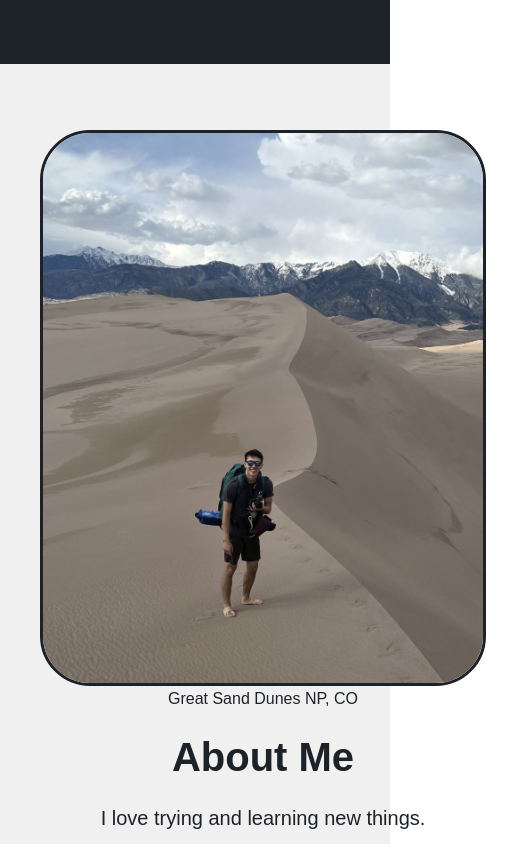
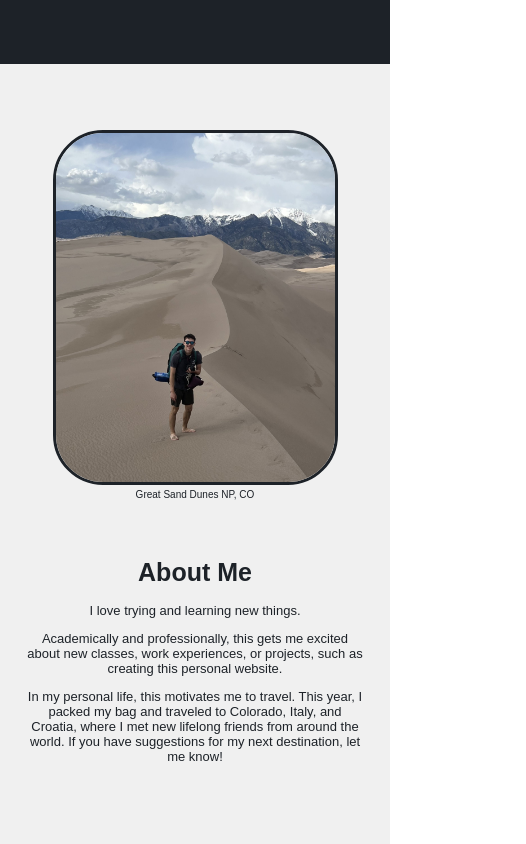
Before and after one commit to Danielbaker31/Danielbaker31.github.io, a React (Create React App) app: page / in a window 390 px wide. Shown: the part 780-1624 px from the top of the page, 526 px wide, since content can reach past the window. Built offline with nearby package versions, Linux system fonts and the light colour scheme.

Commit message:
fixed some mobile browser issues

```diff
--- a/src/Pages/Home.js
+++ b/src/Pages/Home.js
@@ -39,7 +39,7 @@ function Home() {
                     <figure align={alignRight ? "right" : "center"}>
                         <img
                             src ={require('../pics/img1.jpg')}
-                            style={{width: 440, height: 550, borderRadius: 100/ 2}}
+                            style={{borderRadius: 100/ 2}}
                             alt="alternatetext"/>
                         <figcaption> Great Sand Dunes NP, CO </figcaption>
                     </figure>
--- a/src/Styles/Home.css
+++ b/src/Styles/Home.css
@@ -53,33 +53,26 @@
   .aboutMe .column figure figcaption {
     padding-right: 125px;
     text-align: right;
+    font-size: 15px;
   }
 
   img {
     border: 3px solid #1D2228;
+    width: 400px;
+    height: 500px;
   }
 
   .aboutMe .column .paragraph {
     padding-left: 50px;
     width: 70%;
-    font-size: 20px;
     text-align: justify;
   }
 
-  @media only screen and (max-width: 650px) {
-    .intro h2 {
-      font-size: 50px;
-    }
-
-    .intro .headline {
-      margin-top: 10px;
-      font-size: 17px;
-      width: 80%;
-    }
-
-    .aboutMe {
-      display: flex;
-    }
+  .aboutMe .column .paragraph h1{
+    font-size: 45px;
+  }
+  .aboutMe .column .paragraph p {
+    font-size: 20px;
   }
 
   @media only screen and (max-width: 1150px) {
@@ -98,9 +91,17 @@
       padding-right: 0px;
     }
 
+    img {
+      max-width: 90%;
+      width: auto;
+      height: auto;
+    }
+
     .aboutMe .column .paragraph {
-      padding-left: 0px;
-      width: 100%;
+      margin: 0px;
+      padding: 25px;
+      max-width: 100%;
+      width: auto;
       font-size: 20px;
       text-align: center;
     }
@@ -109,8 +110,29 @@
       padding-right: 0px;
       text-align: center;
     }
+  }
 
+  @media only screen and (max-width: 650px) {
+    .intro h2 {
+      font-size: 50px;
+    }
 
+    .intro .headline {
+      margin-top: 10px;
+      font-size: 17px;
+      width: 80%;
+    }
+
+    .aboutMe .column .paragraph h1{
+      font-size: 35px;
+    }
+    .aboutMe .column .paragraph p {
+      font-size: 17px;
+    }
+
+    .aboutMe .column figure figcaption {
+      font-size: 12px;
+    }
   }
 
 
@@ -124,6 +146,17 @@
       font-size: 15px;
       width: 80%;
     }
+
+    .aboutMe .column .paragraph h1{
+      font-size: 30px;
+    }
+    .aboutMe .column .paragraph p {
+      font-size: 15px;
+    }
+
+    .aboutMe .column figure figcaption {
+      font-size: 10px;
+    }
   }
 
   @media only screen and (max-width: 425px) {
@@ -136,4 +169,11 @@
       font-size: 13px;
       width: 80%;
     }
+
+    .aboutMe .column .paragraph h1{
+      font-size: 25px;
+    }
+    .aboutMe .column .paragraph p {
+      font-size: 13px;
+    }
   }
```
